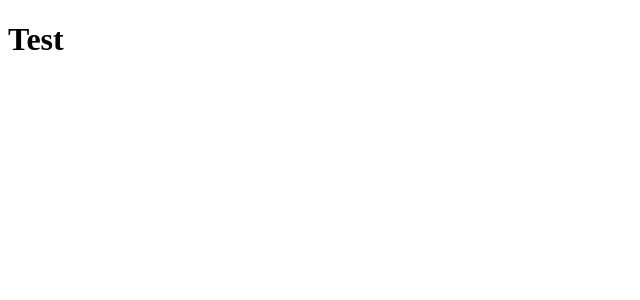
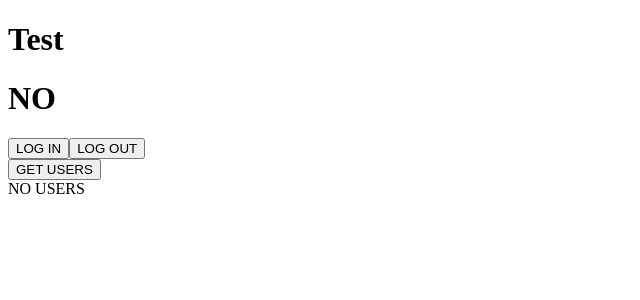
Before and after one commit to bmspd/jwt-react-practice, a React (Create React App) app in the folder client/: page / in a window 1280 px wide. Shown: the top 300 px of the page, without its empty margins (0-640 px from the left). Built offline with nearby package versions, Linux system fonts and the light colour scheme.

Commit message:
client: add redux redux-thunk

```diff
--- a/client/package.json
+++ b/client/package.json
@@ -14,7 +14,11 @@
     "axios": "^0.27.2",
     "react": "^18.2.0",
     "react-dom": "^18.2.0",
+    "react-redux": "^8.0.2",
     "react-scripts": "5.0.1",
+    "redux": "^4.2.0",
+    "redux-devtools-extension": "^2.13.9",
+    "redux-thunk": "^2.4.1",
     "typescript": "^4.7.4",
     "web-vitals": "^2.1.4"
   },
--- a/client/src/App.tsx
+++ b/client/src/App.tsx
@@ -1,10 +1,30 @@
 import React from 'react';
-
+import {useDispatch, useSelector} from "react-redux";
+import {logInAction, logOutAction} from "./store/reducers/authReducer";
+import {fetchUsers} from "./asyncActions/users";
 
 function App() {
+  const dispatch = useDispatch()
+  const isAuth = useSelector((state:any) => state.auth.isAuth)
+  const users = useSelector((state: any) => state.user.users)
+
+  const auth = () => {
+    dispatch(logInAction({}))
+  }
+  const unAuth = () => {
+    dispatch(logOutAction({}))
+  }
   return (
     <div>
       <h1>Test</h1>
+      <h1>{isAuth ? 'YES': 'NO'}</h1>
+      <button onClick={() => auth()}>LOG IN</button>
+      <button onClick={() => unAuth()}>LOG OUT</button>
+      <div>
+        {/*@ts-ignore*/}
+        <button onClick={() => dispatch(fetchUsers())}>GET USERS</button>
+        {users.length ? users.map((el:any) => <div>{el.name}</div>) : <div>NO USERS</div>}
+      </div>
     </div>
   );
 }
--- /dev/null
+++ b/client/src/asyncActions/users.ts
@@ -0,0 +1,9 @@
+import {getUsersAction} from "../store/reducers/userReducer";
+
+export const fetchUsers = () => {
+  return (dispatch: any) => {
+    fetch('https://jsonplaceholder.typicode.com/users')
+      .then(response => response.json())
+      .then(json => dispatch(getUsersAction(json)))
+  }
+}
--- a/client/src/index.tsx
+++ b/client/src/index.tsx
@@ -1,11 +1,15 @@
 import React from 'react';
 import ReactDOM from 'react-dom/client';
 import App from './App';
+import {Provider} from "react-redux";
+import {store} from './store'
 const root = ReactDOM.createRoot(
   document.getElementById('root') as HTMLElement
 );
 root.render(
+  <Provider store={store}>
   <React.StrictMode>
     <App />
   </React.StrictMode>
+  </Provider>
 );
--- /dev/null
+++ b/client/src/store/index.ts
@@ -0,0 +1,12 @@
+import {createStore, combineReducers, applyMiddleware} from "redux";
+import {authReducer} from "./reducers/authReducer";
+import {userReducer} from "./reducers/userReducer";
+import { composeWithDevTools } from "redux-devtools-extension";
+import thunk from "redux-thunk";
+
+const rootReducer = combineReducers({
+  auth: authReducer,
+  user: userReducer
+})
+
+export const store = createStore(rootReducer, composeWithDevTools(applyMiddleware(thunk)))
--- /dev/null
+++ b/client/src/store/reducers/authReducer.ts
@@ -0,0 +1,22 @@
+const defaultState = {
+  isAuth: false
+}
+
+const LOG_IN = "LOG_IN"
+const LOG_OUT = "LOG_OUT"
+
+export const authReducer = (state = defaultState, action:any) => {
+  // action.payload !!!!
+  switch (action.type) {
+    case LOG_IN:
+      return {...state, isAuth: true}
+    case LOG_OUT:
+      return {...state, isAuth: false}
+    default:
+      return state
+  }
+}
+
+export const logInAction = (payload:any) => ({type: LOG_IN, payload})
+
+export const logOutAction = (payload:any) => ({type: LOG_OUT, payload})
--- /dev/null
+++ b/client/src/store/reducers/userReducer.ts
@@ -0,0 +1,21 @@
+const defaultState = {
+  userName: '',
+  users: [],
+}
+
+const SET_USERNAME = "SET_USERNAME"
+const GET_USERS = "GET_USERS"
+
+export const userReducer = (state = defaultState, action: any) => {
+  switch (action.type) {
+    case SET_USERNAME:
+      return {...state, userName: action.payload}
+    case GET_USERS:
+      return {...state, users: [...action.payload]}
+    default:
+      return state
+  }
+}
+
+export const setUserNameAction = (payload:any) => ({type: SET_USERNAME, payload})
+export const getUsersAction = (payload:any) => ({type: GET_USERS, payload})
```
Also changed, not shown: 1 other file (tests, documents, lock files or other folders).
